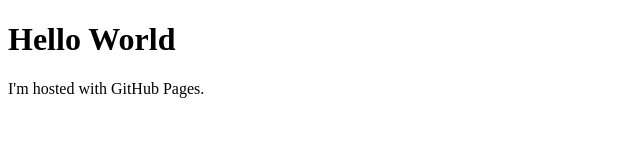
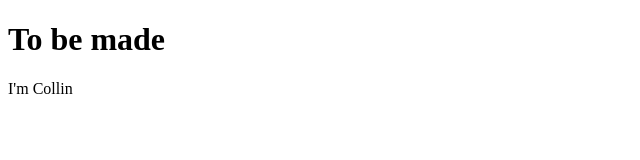
Before and after one commit to Collin-Wade/collin-wade.github.io, a plain HTML site: page index.html in a window 1280 px wide. Shown: the whole page, without its empty margins (0-640 px from the left). Drawn offline with Linux system fonts and the light colour scheme.

Commit message:
Landing Page

```diff
--- a/index.html
+++ b/index.html
@@ -1,7 +1,7 @@
 <!DOCTYPE html>
 <html>
 <body>
-<h1>Hello World</h1>
-<p>I'm hosted with GitHub Pages.</p>
+<h1>To be made</h1>
+<p>I'm Collin</p>
 </body>
 </html>
```
